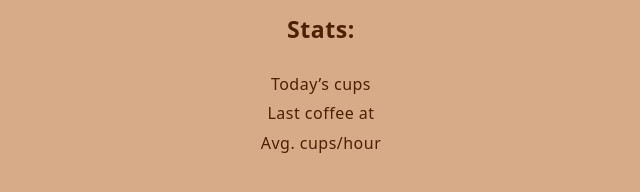
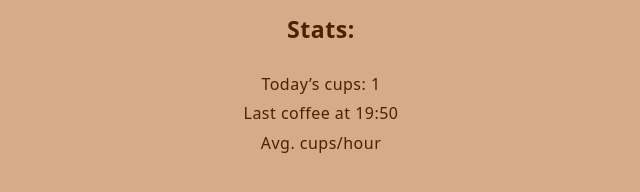
Before and after one commit to stlsgg/coffee-app, a website: page index.html in a window 1280 px wide. Both pictures are taken after a click on the button "Coffee up!". Shown: the part 596-788 px from the top of the page, 319-959 px from the left. Drawn offline with nearby package versions, Linux system fonts and the light colour scheme; files that its build step writes are made by us from their sources.

Commit message:
feat: main.js

```diff
--- a/index.html
+++ b/index.html
@@ -6,6 +6,7 @@
   <link rel="icon" type="image/png" href="/coffee-beans.png" />
   <meta name="viewport" content="width=device-width, initial-scale=1.0" />
   <link rel="stylesheet" href="/src/css/main.css">
+  <script src="/src/js/main.js" defer></script>
   <title>Coffee time!</title>
 </head>
 
@@ -23,7 +24,7 @@
     </div>
 
     <div class="action">
-      <button type="button">Coffee up!</button>
+      <button type="button" id="coffee-btn">Coffee up!</button>
     </div>
 
     <!-- <div class="ideas">
@@ -41,8 +42,8 @@
     <div class="statistics">
       <h2>Stats:</h2>
       <ul>
-        <li>Today’s cups</li>
-        <li>Last coffee at</li>
+        <li>Today’s cups: <span id="today-cups"></span></li>
+        <li>Last coffee at <span id="last-dranked"></span></li>
         <li>Avg. cups/hour</li>
       </ul>
     </div>
--- /dev/null
+++ b/src/js/main.js
@@ -0,0 +1,21 @@
+const coffeeBtn = document.getElementById("coffee-btn");
+const cups = document.getElementById("today-cups");
+const lastCup = document.getElementById("last-dranked");
+let counter = 0;
+
+cups.innerText = counter;
+
+coffeeBtn.addEventListener("click", () => {
+	const now = new Date();
+
+	++counter;
+	cups.innerText = counter;
+
+	const time = now.toLocaleTimeString("en-US", {
+		hour: "2-digit",
+		minute: "2-digit",
+		hour12: false,
+	});
+
+	lastCup.innerText = time;
+});
```
